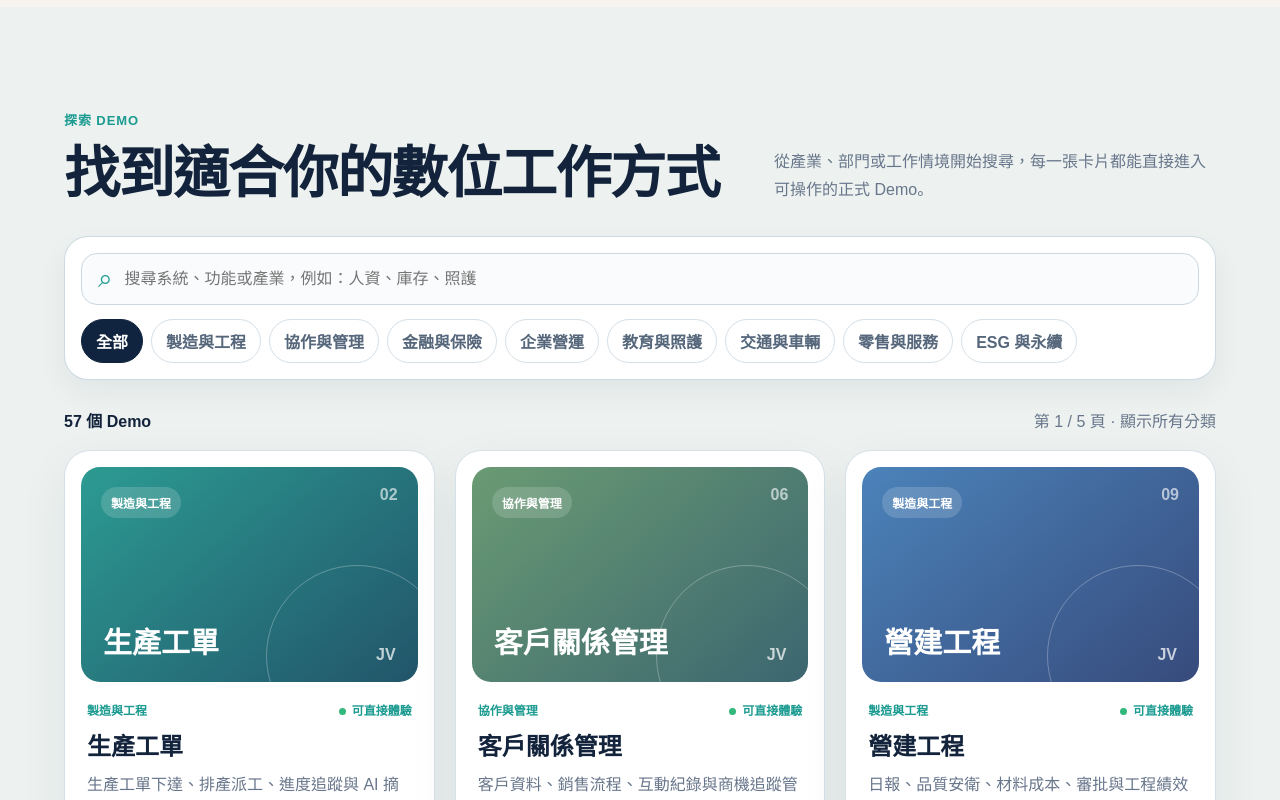
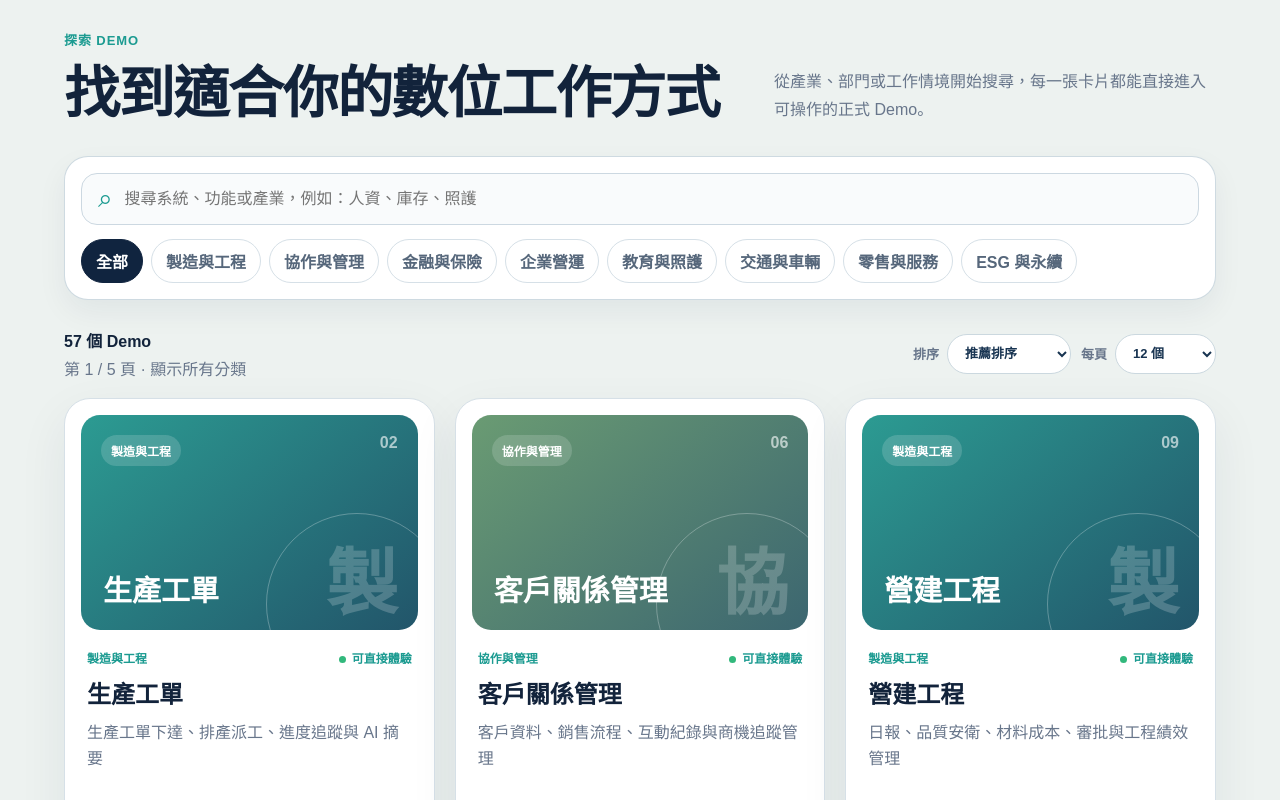
Before and after one commit to yunghua817/jvision-showcase-vercel, a Next.js app: page / in a window 1280 px wide. Shown: the part 2000-2800 px from the top of the page. Built offline with nearby package versions, Linux system fonts and the light colour scheme.

Commit message:
Improve showcase browsing and featured cards

```diff
--- a/src/app/globals.css
+++ b/src/app/globals.css
@@ -123,8 +123,12 @@ h1 { max-width: 850px; margin: 0 0 26px; color: #10243f; font-size: clamp(48px,
 .category-list { display: flex; flex-wrap: wrap; gap: 8px; }
 .category-list button { border: 1px solid #d6e0e7; border-radius: 999px; padding: 9px 14px; background: #fff; color: #56677b; cursor: pointer; font-weight: 800; }
 .category-list button.active { border-color: var(--navy); background: var(--navy); color: #fff; }
-.result-row { display: flex; justify-content: space-between; gap: 16px; margin-bottom: 18px; color: var(--muted); }
+.result-row { display: flex; align-items: center; justify-content: space-between; gap: 20px; margin-bottom: 18px; color: var(--muted); }
+.result-row > div:first-child { display: grid; gap: 4px; }
 .result-row strong { color: var(--ink); }
+.result-controls { display: flex; flex-wrap: wrap; gap: 10px; }
+.result-controls label { display: flex; align-items: center; gap: 8px; color: #68768b; font-size: 13px; font-weight: 800; }
+.result-controls select { min-height: 40px; border: 1px solid #cbd8df; border-radius: 999px; padding: 0 34px 0 13px; background: #fff; color: #183451; font: inherit; font-weight: 800; cursor: pointer; }
 .gallery-grid { display: grid; grid-template-columns: repeat(3, minmax(0, 1fr)); gap: 20px; }
 .demo-card { overflow: hidden; border: 1px solid #d6e0e7; border-radius: 26px; background: #fff; box-shadow: 0 18px 50px rgba(22,45,68,.07); transition: transform .2s ease, box-shadow .2s ease; }
 .demo-card:hover { transform: translateY(-5px); box-shadow: 0 24px 60px rgba(22,45,68,.12); }
@@ -134,7 +138,7 @@ h1 { max-width: 850px; margin: 0 0 26px; color: #10243f; font-size: clamp(48px,
 .card-visual > span { position: absolute; top: 20px; left: 20px; border-radius: 999px; padding: 7px 10px; background: rgba(255,255,255,.16); font-size: 12px; font-weight: 900; backdrop-filter: blur(9px); }
 .card-visual > b { position: absolute; top: 19px; right: 20px; color: rgba(255,255,255,.62); }
 .card-visual > strong { position: relative; z-index: 1; max-width: 85%; font-size: 29px; line-height: 1.12; }
-.card-visual > i { position: absolute; right: 22px; bottom: 18px; z-index: 1; font-style: normal; font-weight: 900; opacity: .72; }
+.card-visual > i { position: absolute; right: 20px; bottom: 10px; z-index: 0; color: rgba(255,255,255,.2); font-size: 72px; font-style: normal; font-weight: 900; line-height: 1; }
 .tone-coral { background: linear-gradient(140deg, #ec8a73, #8c5e78); }
 .tone-teal { background: linear-gradient(140deg, #2c9b92, #22556a); }
 .tone-blue { background: linear-gradient(140deg, #4b83ba, #374b7c); }
@@ -323,7 +327,7 @@ footer img { width: 126px; }
     #f7f3ee;
 }
 .curator-shell { max-width: 1320px; margin: 0 auto; padding: 0 32px; }
-.curator-header { display: flex; min-height: 104px; align-items: center; justify-content: space-between; gap: 24px; }
+.curator-header { display: flex; min-height: 88px; align-items: center; justify-content: space-between; gap: 24px; }
 .curator-brand { display: flex; align-items: center; gap: 13px; }
 .curator-brand img { width: 112px; border-radius: 14px; padding: 6px 8px; background: rgba(255,255,255,.84); }
 .curator-brand > span { display: grid; gap: 2px; }
@@ -333,7 +337,7 @@ footer img { width: 126px; }
 .curator-admin-link { border: 1px solid rgba(34,59,57,.2); border-radius: 999px; padding: 10px 15px; background: rgba(255,255,255,.5); color: #223b39; }
 .curator-nav-action { border-radius: 999px; padding: 11px 17px; background: #223b39; color: #fff; }
 
-.curator-hero { max-width: 900px; margin: 0 auto; padding: clamp(60px,8vw,108px) 0 clamp(48px,6vw,78px); text-align: center; }
+.curator-hero { max-width: 900px; margin: 0 auto; padding: clamp(36px,5vw,64px) 0 clamp(38px,4vw,56px); text-align: center; }
 .curator-label { display: inline-flex; border: 1px solid rgba(34,59,57,.18); border-radius: 999px; padding: 8px 13px; background: rgba(255,255,255,.45); color: #257d78; font-size: 12px; font-weight: 900; letter-spacing: .07em; text-transform: uppercase; }
 .curator-hero h1 { max-width: 1120px; margin: 24px auto; color: #172a2a; font-size: clamp(40px,4.5vw,60px); line-height: 1.12; letter-spacing: -.035em; text-wrap: balance; }
 .curator-hero p { max-width: 820px; margin: 0 auto; color: #6e777e; font-size: 18px; line-height: 1.8; text-wrap: balance; }
@@ -349,6 +353,7 @@ footer img { width: 126px; }
 .piece-4 { grid-column: span 12; background: linear-gradient(110deg,#e89a76,#438178); }
 .piece-top, .piece-footer { display: flex; align-items: center; justify-content: space-between; gap: 18px; color: rgba(255,255,255,.76); font-size: 12px; font-weight: 900; }
 .piece-content strong { display: block; max-width: 650px; font-size: clamp(27px,3.5vw,48px); line-height: 1.08; }
+.piece-symbol { display: grid; width: 54px; height: 54px; place-items: center; margin-bottom: 18px; border: 1px solid rgba(255,255,255,.28); border-radius: 16px; background: rgba(255,255,255,.1); color: #fff; font-size: 22px; font-weight: 900; backdrop-filter: blur(8px); }
 .piece-content p { max-width: 620px; margin: 14px 0 0; color: rgba(255,255,255,.76); line-height: 1.65; }
 .piece-2 .piece-content strong, .piece-3 .piece-content strong { font-size: clamp(25px,3vw,38px); }
 .piece-footer { border-top: 1px solid rgba(255,255,255,.22); padding-top: 16px; }
@@ -382,7 +387,7 @@ footer img { width: 126px; }
   .curator-header nav { display: grid; width: 100%; grid-template-columns: 1fr 1fr; gap: 8px; font-size: 13px; }
   .curator-header nav a { display: flex; min-height: 40px; align-items: center; justify-content: center; border: 1px solid rgba(34,59,57,.14); border-radius: 999px; padding: 8px 10px; background: rgba(255,255,255,.48); }
   .curator-header nav .curator-nav-action { border-color: #223b39; padding: 8px 10px; background: #223b39; }
-  .curator-hero { padding-top: 56px; }
+  .curator-hero { padding-top: 38px; }
   .curator-hero h1 { font-size: 35px; line-height: 1.18; }
   .curator-actions a { width: 100%; }
   .curator-showcase { grid-template-columns: 1fr; grid-auto-rows: auto; }
--- a/src/app/page.tsx
+++ b/src/app/page.tsx
@@ -2,6 +2,16 @@ import { ShowcaseGallery } from "../components/showcase-gallery";
 import { getManagedProducts } from "../lib/products-store";
 
 const logoUrl = "https://www.jvision-ai.com/public/logo.png";
+const categoryMarks: Record<string, string> = {
+  "製造與工程": "製",
+  "協作與管理": "協",
+  "ESG 與永續": "綠",
+  "金融與保險": "財",
+  "企業營運": "營",
+  "教育與照護": "學",
+  "交通與車輛": "行",
+  "零售與服務": "店",
+};
 
 type HomeProps = {
   searchParams: Promise<{ category?: string | string[] }>;
@@ -60,6 +70,7 @@ export default async function Home({ searchParams }: HomeProps) {
             <a className={`curator-piece piece-${index + 1}`} href={product.demoUrl} key={product.slug}>
               <div className="piece-top"><span>{product.category}</span><small>0{index + 1}</small></div>
               <div className="piece-content">
+                <span className="piece-symbol" aria-hidden="true">{categoryMarks[product.category] || "JV"}</span>
                 <strong>{product.name}</strong>
                 <p>{product.description}</p>
               </div>
--- a/src/components/showcase-gallery.tsx
+++ b/src/components/showcase-gallery.tsx
@@ -4,7 +4,16 @@ import { useEffect, useMemo, useState } from "react";
 import type { Product } from "../data/products";
 
 const tones = ["coral", "teal", "blue", "amber", "violet", "green"];
-const pageSize = 12;
+const categoryStyles: Record<string, { tone: string; mark: string }> = {
+  "製造與工程": { tone: "teal", mark: "製" },
+  "協作與管理": { tone: "green", mark: "協" },
+  "ESG 與永續": { tone: "amber", mark: "綠" },
+  "金融與保險": { tone: "violet", mark: "財" },
+  "企業營運": { tone: "coral", mark: "營" },
+  "教育與照護": { tone: "blue", mark: "學" },
+  "交通與車輛": { tone: "blue", mark: "行" },
+  "零售與服務": { tone: "coral", mark: "店" },
+};
 
 export function ShowcaseGallery({
   products,
@@ -18,6 +27,8 @@ export function ShowcaseGallery({
   const [query, setQuery] = useState("");
   const [category, setCategory] = useState(initialCategory);
   const [page, setPage] = useState(1);
+  const [sort, setSort] = useState("recommended");
+  const [pageSize, setPageSize] = useState(12);
   const [posterProduct, setPosterProduct] = useState<Product | null>(null);
 
   useEffect(() => {
@@ -43,8 +54,15 @@ export function ShowcaseGallery({
     });
   }, [category, products, query]);
 
-  const totalPages = Math.max(1, Math.ceil(filtered.length / pageSize));
-  const visibleProducts = filtered.slice((page - 1) * pageSize, page * pageSize);
+  const sortedProducts = useMemo(() => {
+    if (sort === "newest") return [...filtered].sort((left, right) => right.id - left.id);
+    if (sort === "name") return [...filtered].sort((left, right) => left.name.localeCompare(right.name, "zh-TW"));
+    if (sort === "category") return [...filtered].sort((left, right) => left.category.localeCompare(right.category, "zh-TW") || left.name.localeCompare(right.name, "zh-TW"));
+    return filtered;
+  }, [filtered, sort]);
+
+  const totalPages = Math.max(1, Math.ceil(sortedProducts.length / pageSize));
+  const visibleProducts = sortedProducts.slice((page - 1) * pageSize, page * pageSize);
 
   function goToPage(nextPage: number) {
     setPage(nextPage);
@@ -94,8 +112,24 @@ export function ShowcaseGallery({
         </div>
 
         <div className="result-row">
-          <strong>{filtered.length} 個 Demo</strong>
-          <span>第 {page} / {totalPages} 頁 · {category === "全部" ? "顯示所有分類" : `目前分類：${category}`}</span>
+          <div><strong>{filtered.length} 個 Demo</strong><span>第 {page} / {totalPages} 頁 · {category === "全部" ? "顯示所有分類" : `目前分類：${category}`}</span></div>
+          <div className="result-controls">
+            <label>排序
+              <select value={sort} onChange={(event) => { setSort(event.target.value); setPage(1); }}>
+                <option value="recommended">推薦排序</option>
+                <option value="newest">最近新增</option>
+                <option value="name">名稱 A–Z</option>
+                <option value="category">依分類</option>
+              </select>
+            </label>
+            <label>每頁
+              <select value={pageSize} onChange={(event) => { setPageSize(Number(event.target.value)); setPage(1); }}>
+                <option value={12}>12 個</option>
+                <option value={24}>24 個</option>
+                <option value={60}>全部</option>
+              </select>
+            </label>
+          </div>
         </div>
 
         {filtered.length ? (
@@ -104,11 +138,11 @@ export function ShowcaseGallery({
               {visibleProducts.map((product) => (
                 <article className="demo-card" data-slug={product.slug} key={product.slug}>
                   <div className="card-main">
-                    <div className={`card-visual tone-${tones[(product.id - 1) % tones.length]}`}>
+                    <div className={`card-visual tone-${categoryStyles[product.category]?.tone || tones[(product.id - 1) % tones.length]}`}>
                       <span>{product.category}</span>
                       <b>{String(product.id).padStart(2, "0")}</b>
                       <strong>{product.name}</strong>
-                      <i>JV</i>
+                      <i aria-hidden="true">{categoryStyles[product.category]?.mark || "JV"}</i>
                     </div>
                     <div className="card-copy">
                       <div className="card-meta">
```
